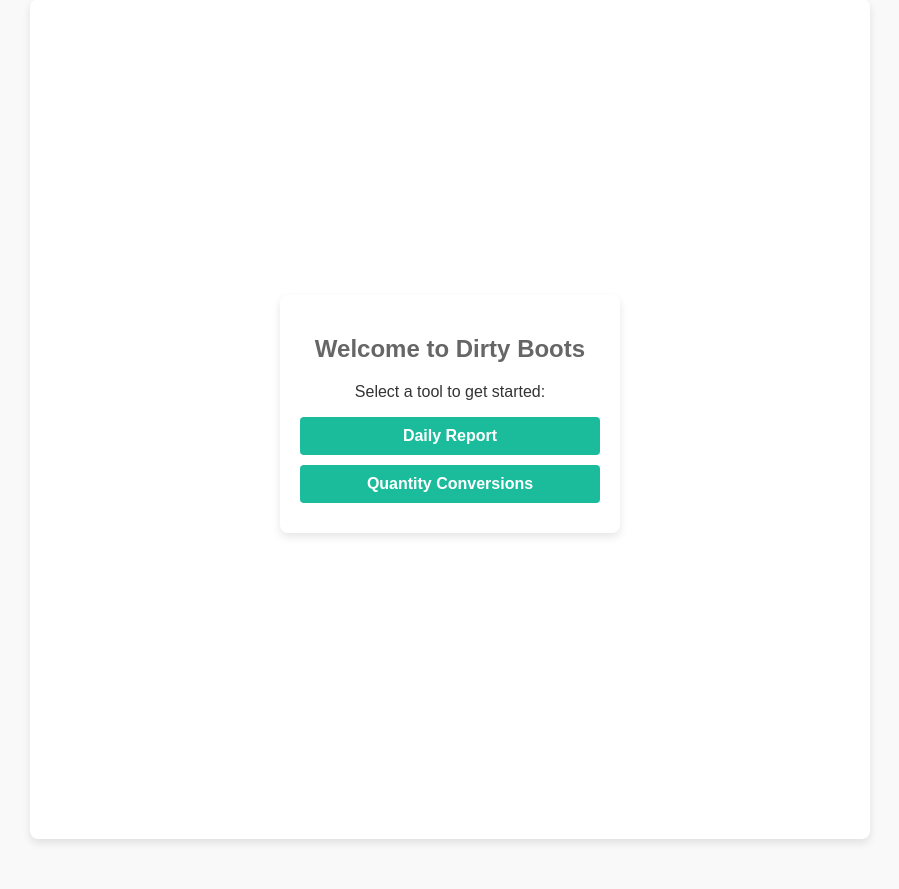
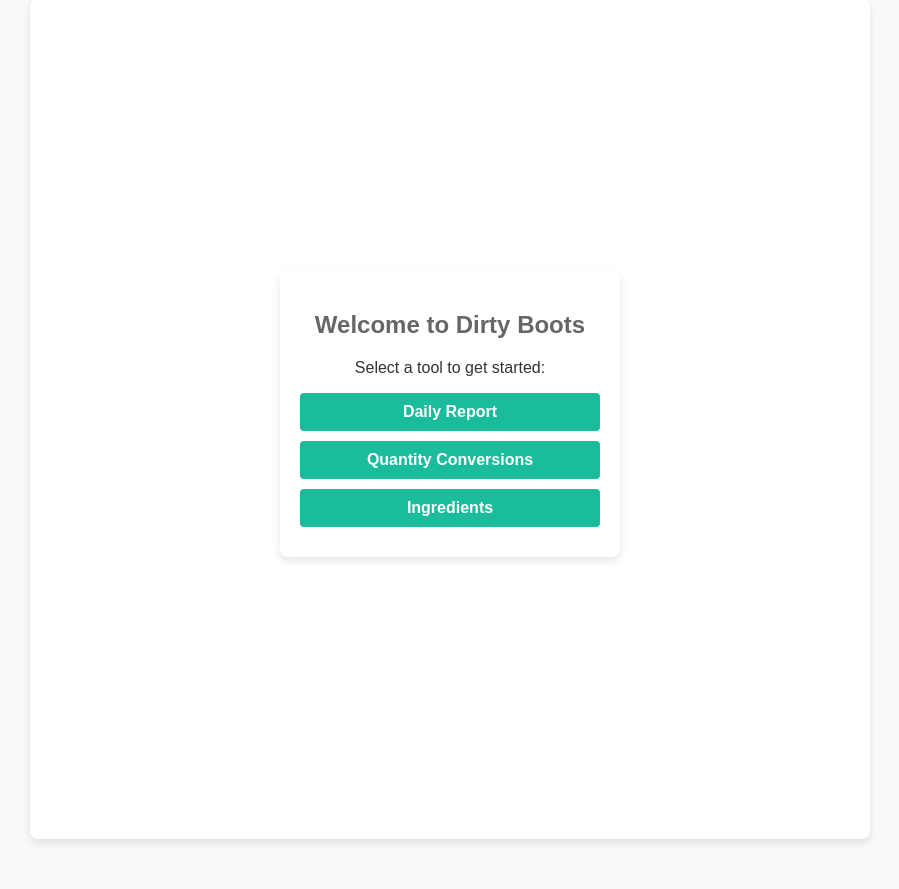
Before and after one commit to fauly/dbtrack, a Flask app: page / in a window 1280 px wide. Shown: the part 51-940 px from the top of the page, without its empty margins (190-1089 px from the left). Run offline with Flask 3, Linux system fonts and the light colour scheme.

Commit message:
added ingredients to homepage

```diff
--- a/app/templates/index.html
+++ b/app/templates/index.html
@@ -61,6 +61,7 @@
             <p>Select a tool to get started:</p>
             <a href="/daily-report">Daily Report</a>
             <a href="/quantity-conversion">Quantity Conversions</a>
+            <a href="/ingredients">Ingredients</a>
         </div>
     </div>
 </body>
```
